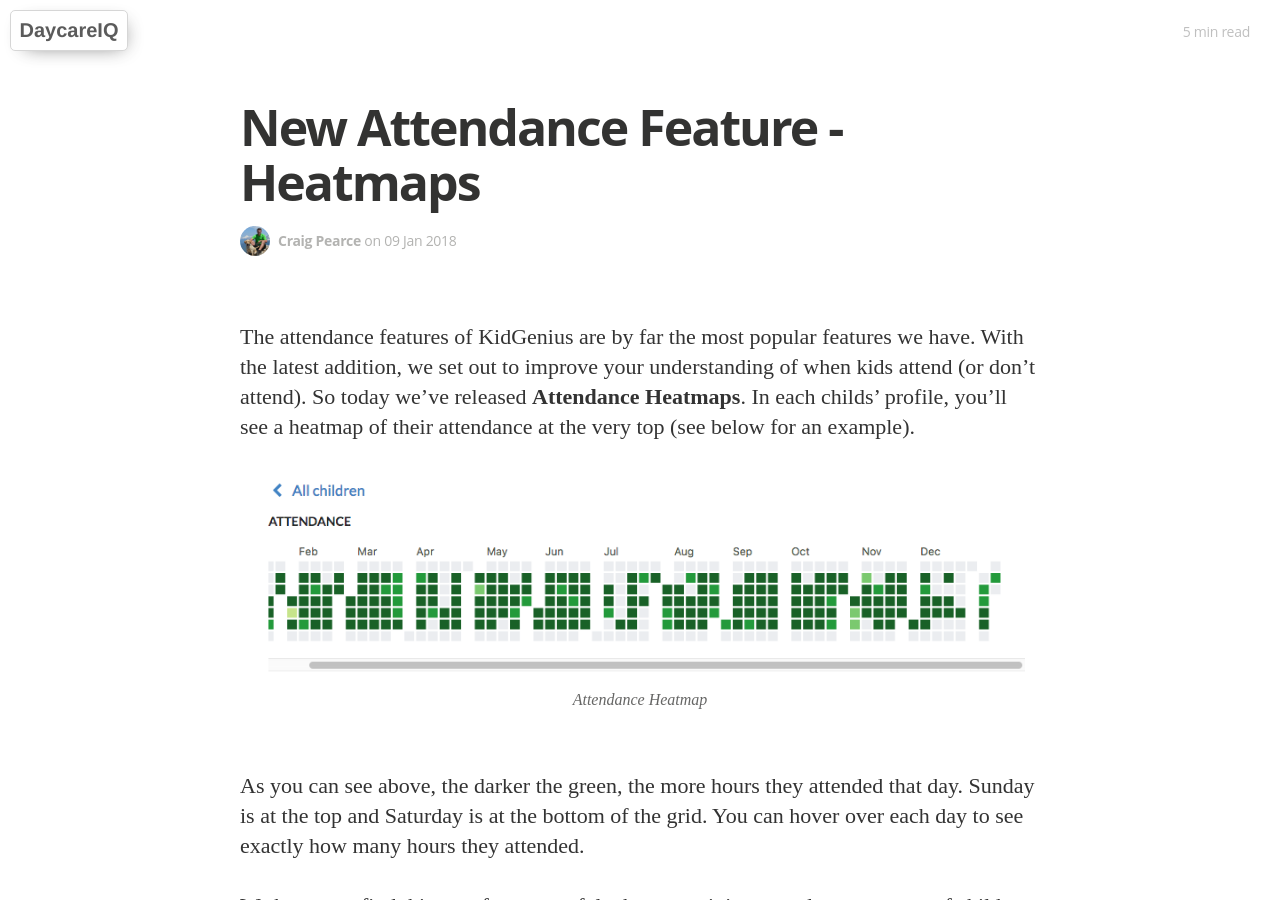
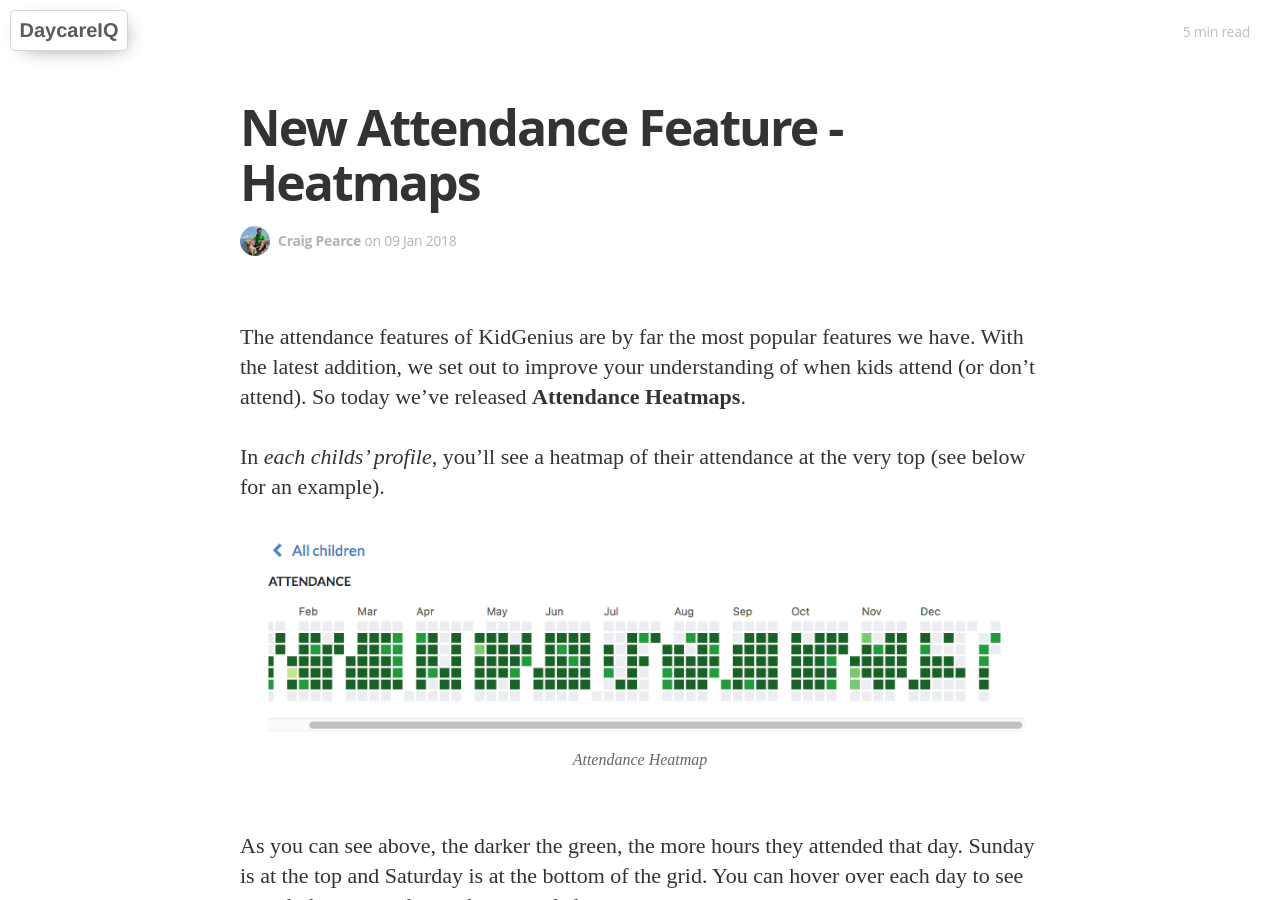
Before and after one commit to DaycareIQ/blog.daycareiq.com, a Jekyll site: the page built from _posts/2018-01-09-Attendance-Heatmaps.md, in a window 1280 px wide and 900 px high. Built offline with Jekyll 4.4.1, drawn with Linux system fonts in a browser that asks for light colours; nearby versions of some CDN libraries; some web fonts are replaced.

```diff
--- a/_posts/2018-01-09-Attendance-Heatmaps.md
+++ b/_posts/2018-01-09-Attendance-Heatmaps.md
@@ -8,7 +8,9 @@ description: Knowing attendance patterns for children can be helpful when planni
 published: true
 author: cp
 ---
-The attendance features of KidGenius are by far the most popular features we have.  With the latest addition, we set out to improve your understanding of when kids attend (or don't attend).  So today we've released **Attendance Heatmaps**.  In each childs' profile, you'll see a heatmap of their attendance at the very top (see below for an example).
+The attendance features of KidGenius are by far the most popular features we have.  With the latest addition, we set out to improve your understanding of when kids attend (or don't attend).  So today we've released **Attendance Heatmaps**.
+
+In *each childs' profile*, you'll see a heatmap of their attendance at the very top (see below for an example).
 
 ![Attendance Heatmap](https://blog.daycareiq.com/site_assets/images/heatmap.png)
 
```
